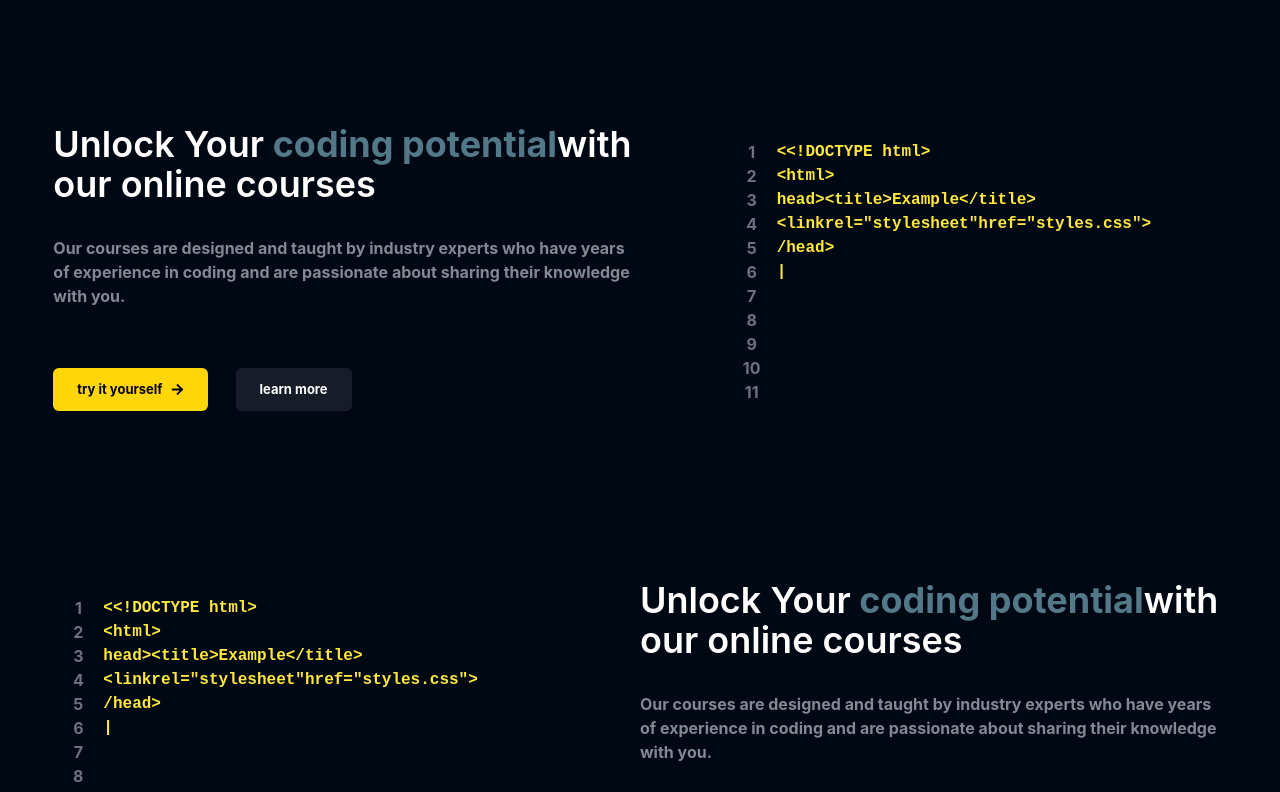
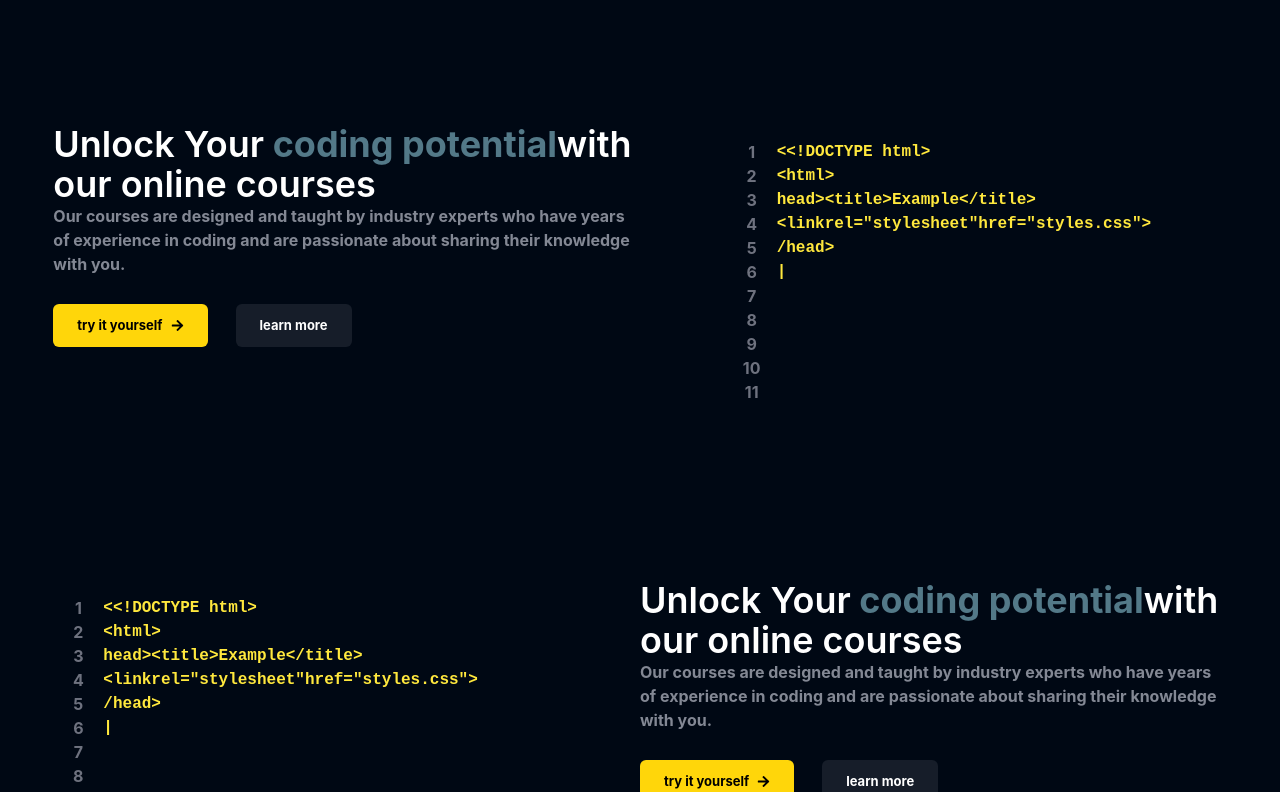
Before and after one commit to AfrozSheikh/STUDYNOTION, a React (Create React App) app: page / in a window 1280 px wide. Shown: the part 580-1372 px from the top of the page. Built offline with nearby package versions, Linux system fonts and the light colour scheme; no server answers.

Commit message:
Update CodeBlocks.jsx

```diff
--- a/src/components/core/HomePage/CodeBlocks.jsx
+++ b/src/components/core/HomePage/CodeBlocks.jsx
@@ -11,7 +11,7 @@ const CodeBlocks = ({
     <div className={`flex ${position} my-20 justify-between gap-10`}>
 
     {/*Section 1*/}
-    <div className='w-[50%] flex flex-col gap-8'>
+    <div className='w-[50%] hidden md:block '>
         {heading}
         <div className='text-richblack-300 font-bold '>
             {subheading}
```
